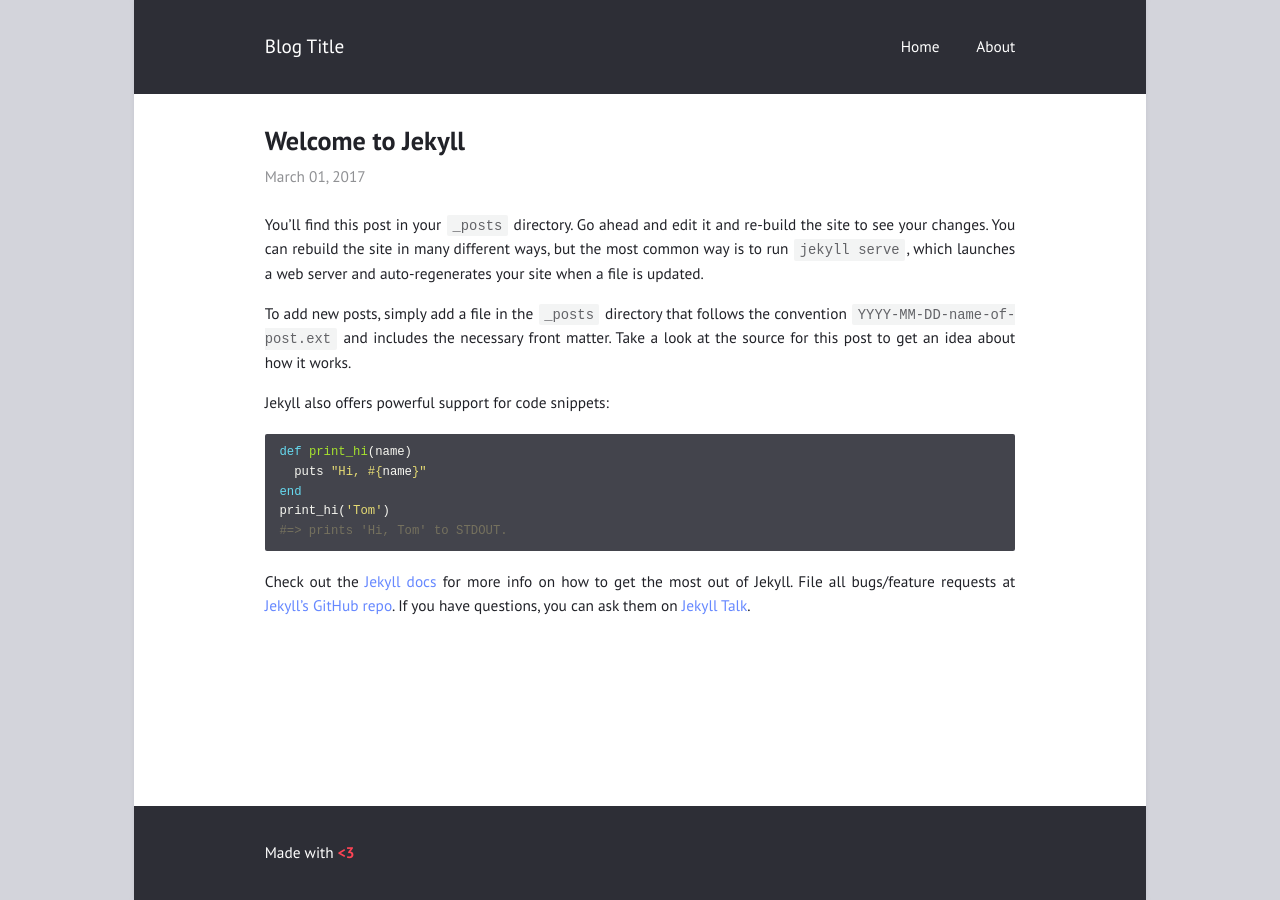
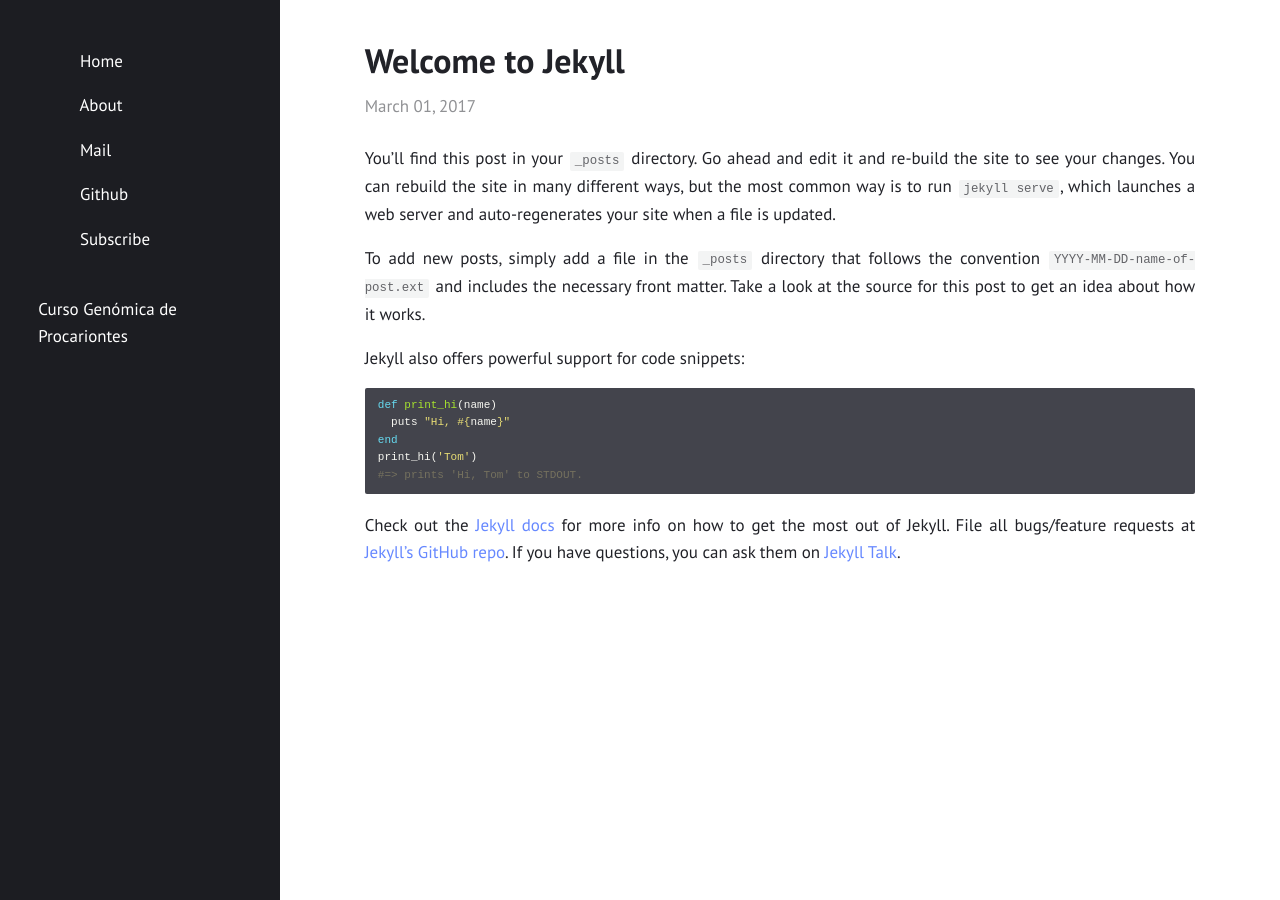
Before and after one commit to braddmg/GenPro, a Jekyll site: the page built from _posts/2017-03-01-welcome-to-jekyll.md, in a window 1280 px wide. Built offline with Jekyll 4.4.1, drawn with Linux system fonts in a browser that asks for light colours.

Commit message:
_config.yml

```diff
--- a/_config.yml
+++ b/_config.yml
@@ -1,16 +1,16 @@
-title: "Blog Title"
-author: "Blog Author"
-description: "Made with <b style=\"color: #f45;\">&lt;3</b>"
+title: "ProkGen"
+author: "Bradd Mendoza"
+description: "Curso Genómica de Procariontes"
 permalink: /:title/
-lang: "en"
+lang: "es"
 excerpt_separator: "\n\n\n"
 date_format: "%B %d, %Y"
 
 # Layout
 
 show_excerpts: true        # show article excerpts on the home page
-show_frame: true           # adds a gray frame to the site
-show_sidebar: false        # show a sidebar instead of the usual header
+show_frame: false           # adds a gray frame to the site
+show_sidebar: true        # show a sidebar instead of the usual header
 minimal: false             # use a dark header
 
 # Menu
```
